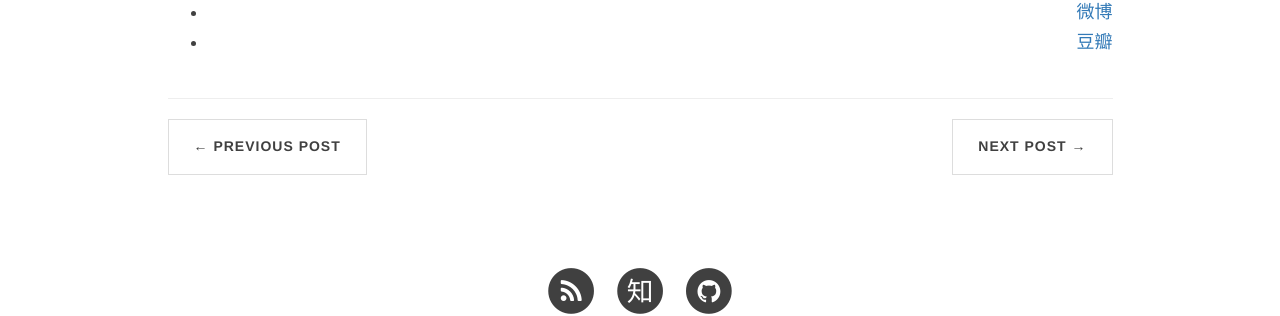
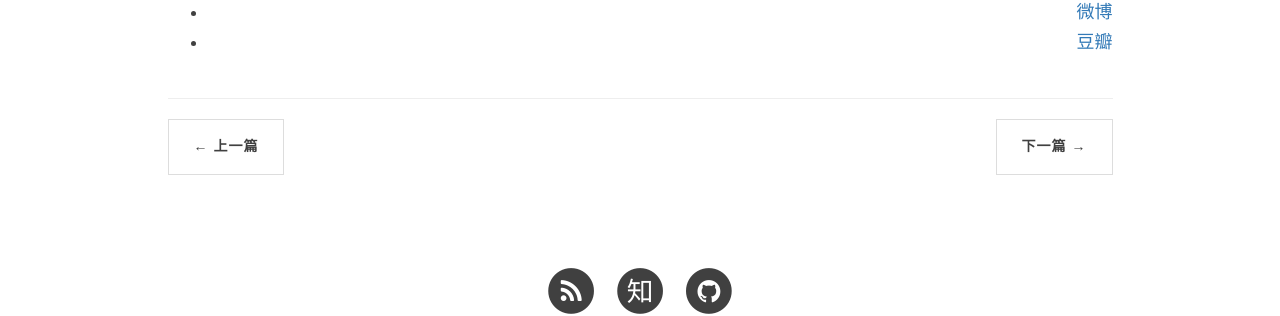
Before and after one commit to androiddevelop/CodeboyBlog, a Jekyll site: the page built from _posts/2015-05-08-js-rorate-image.md, in a window 1280 px wide and 900 px high, scrolled down 1670 px. Shown: the part 463-779 px from the top of the window. Built offline with Jekyll 4.4.1, drawn with Linux system fonts in a browser that asks for light colours; nearby versions of some CDN libraries; comment, search, counter and statistics services are not loaded.

Commit message:
更新上下篇文章为汉字

```diff
--- a/_layouts/post.html
+++ b/_layouts/post.html
@@ -75,12 +75,12 @@ layout: default
                 <ul class="pager">
                     {% if page.previous.url %}
                     <li class="previous">
-                        <a href="{{ page.previous.url | prepend: site.baseurl | replace: '//', '/' }}" data-toggle="tooltip" data-placement="top" title="{{page.previous.title}}">&larr; Previous Post</a>
+                        <a href="{{ page.previous.url | prepend: site.baseurl | replace: '//', '/' }}" data-toggle="tooltip" data-placement="top" title="{{page.previous.title}}">&larr; 上一篇</a>
                     </li>
                     {% endif %}
                     {% if page.next.url %}
                     <li class="next">
-                        <a href="{{ page.next.url | prepend: site.baseurl | replace: '//', '/' }}" data-toggle="tooltip" data-placement="top" title="{{page.next.title}}">Next Post &rarr;</a>
+                        <a href="{{ page.next.url | prepend: site.baseurl | replace: '//', '/' }}" data-toggle="tooltip" data-placement="top" title="{{page.next.title}}">下一篇 &rarr;</a>
                     </li>
                     {% endif %}
                 </ul>
```
